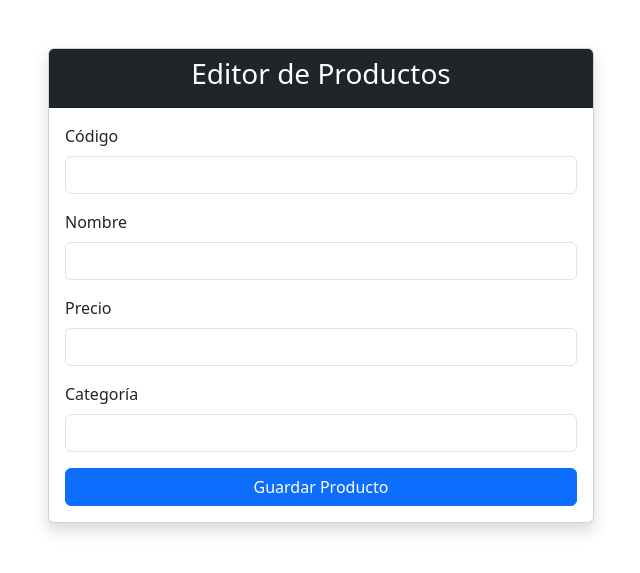
After one commit to Sebas-Duque-sys/5to-Trimestre---Python, a Flask app: template TechStore/templates/editar_producto.html in a window 1280 px wide. The commit adds this page. Shown: the top 573 px of the page, without its empty margins (319-959 px from the left). Run offline with Flask 3, Linux system fonts and the light colour scheme; the template is opened without the code that fills it, so the values that code supplies are empty.

Commit message:
Actualizaciones
Novedades con respecto al CRUD

```diff
--- /dev/null
+++ b/TechStore/templates/editar_producto.html
@@ -0,0 +1,63 @@
+<!DOCTYPE html>
+
+<html lang="es">
+
+<head>
+    <meta charset="UTF-8">
+    <meta name="viewport" content="width=device-width, initial-scale=1.0">
+    <title>Editar Producto</title>
+    <link href="https://cdn.jsdelivr.net/npm/bootstrap@5.3.7/dist/css/bootstrap.min.css" rel="stylesheet">
+</head>
+
+<body>
+    <div class="container mt-5">
+        <div class="row justify-content-center">
+            <div class="col-md-6">
+                <div class="card shadow">
+                    <div class="card-header bg-dark text-white">
+                        <h3 class="text-center">
+                            Editor de Productos
+                        </h3>
+                    </div>
+                    <div class="card-body">
+                        <form action="/actualizar_producto" method="POST">
+                            <div class="mb-3">
+                                <label class="form-label">
+                                    Código
+                                </label>
+                                <input type="text" name="codigo" class="form-control" value="{{producto.codigo}}" readonly>
+                            </div>
+
+                            <div class="mb-3">
+                                <label class="form-label">
+                                    Nombre
+                                </label>
+                                <input type="text" name="nombre" class="form-control" value="{{producto.nombre}}" required>
+                            </div>
+
+                            <div class="mb-3">
+                                <label class="form-label">
+                                    Precio
+                                </label>
+                                <input type="number" name="precio" class="form-control" value="{{producto.precio}}" required>
+                            </div>
+
+                            <div class="mb-3">
+                                <label class="form-label">
+                                    Categoría
+                                </label>
+                                <input type="text" name="categoria" class="form-control" value="{{producto.categoria}}" required>
+                            </div>
+
+                            <button class="btn btn-primary w-100">
+                                Guardar Producto
+                            </button>
+                        </form>
+                    </div>
+                </div>
+            </div>
+        </div>
+    </div>
+</body>
+
+</html>
--- a/TechStore/templates/respuesta.html
+++ b/TechStore/templates/respuesta.html
@@ -25,6 +25,10 @@
             <p><strong>Precio:</strong> {{ precio }}</p>
             <p><strong>Categoría:</strong> {{ categoria }}</p>
 
+            <a href="{{ url_for('productos') }}" class="btn btn-success mb-3">
+                    <i class="bi bi-plus-circle"></i>
+                    Visualizar productos
+            </a>
         </div>
     </div>
 
```
